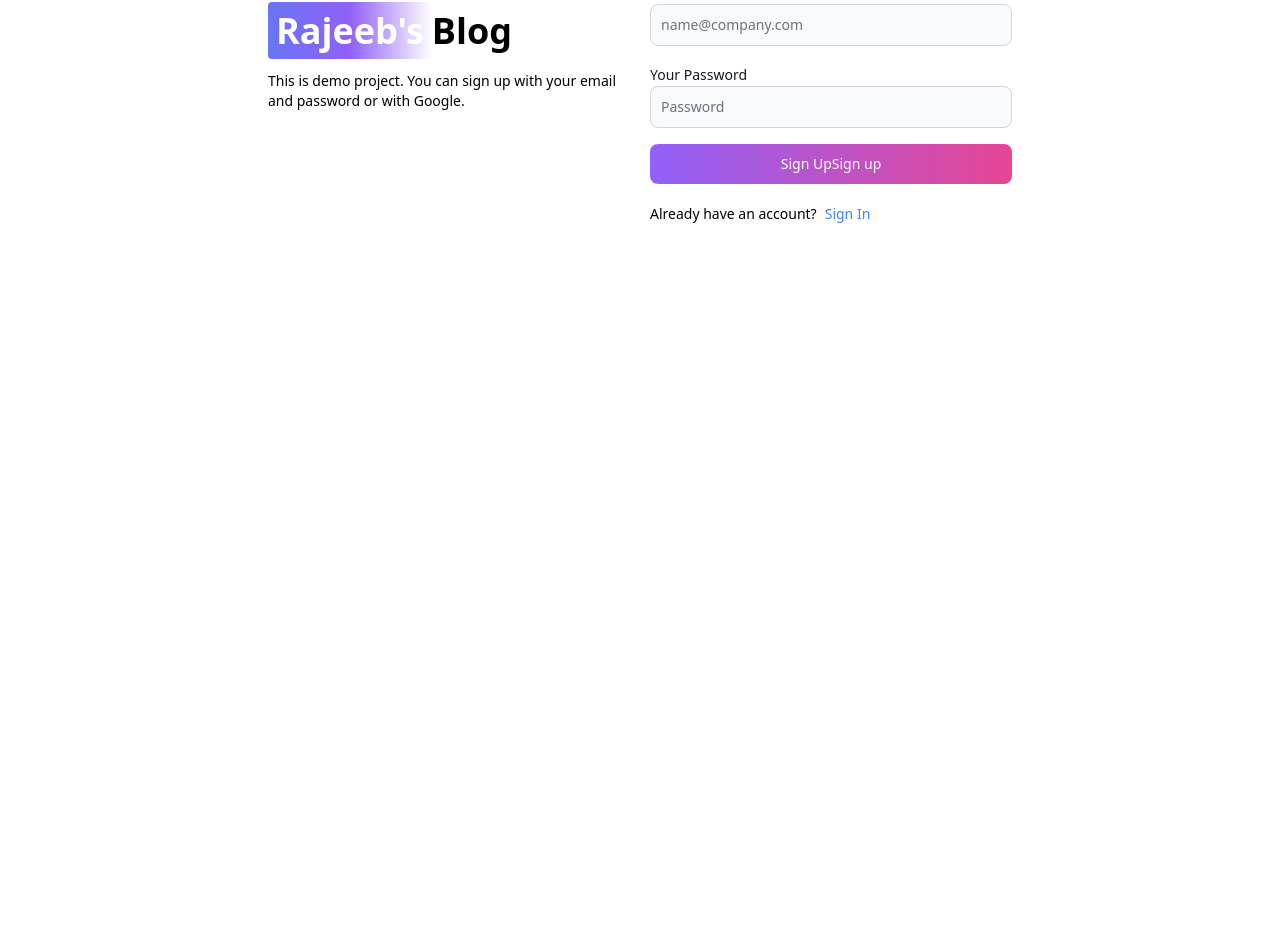
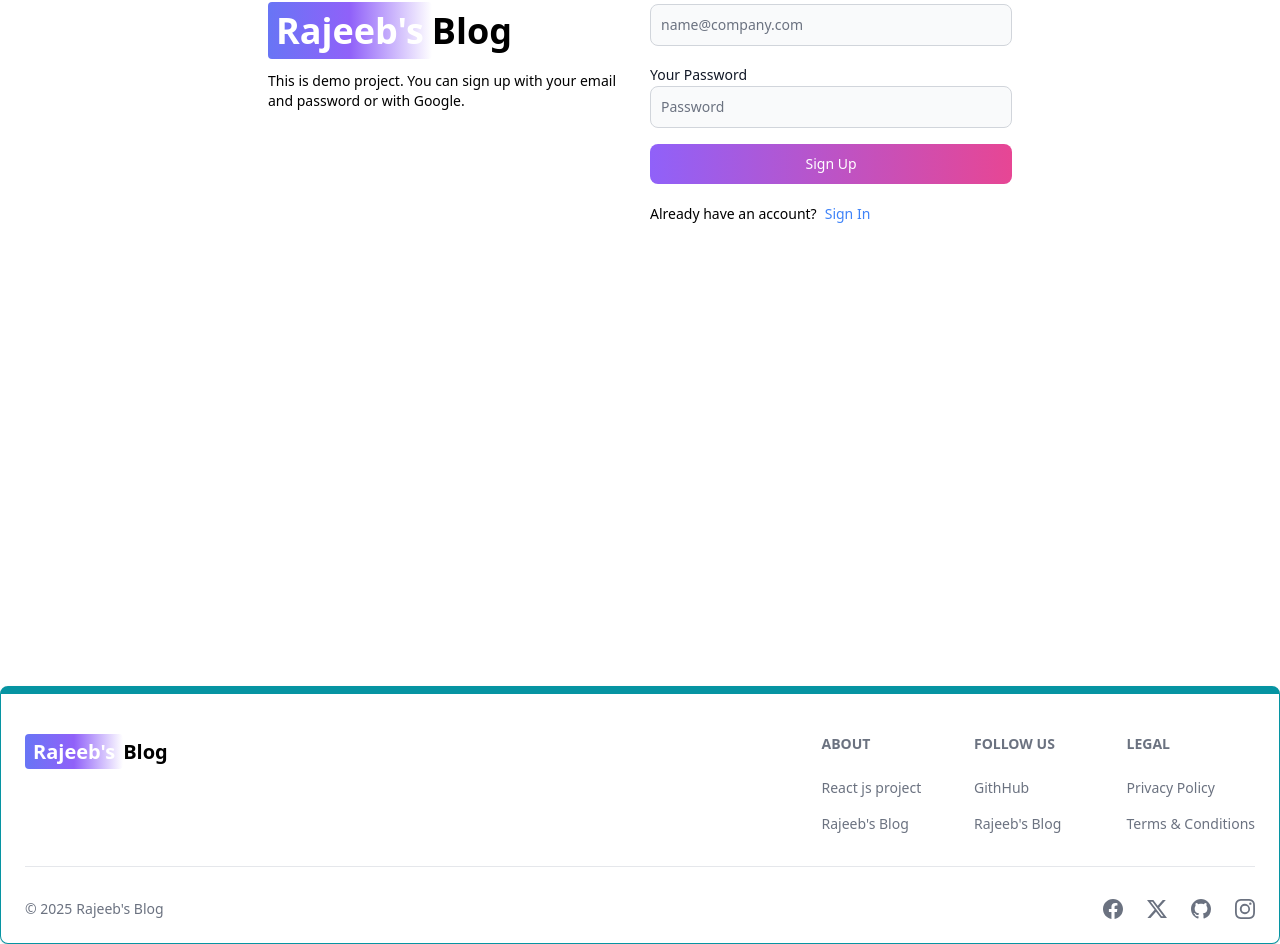
Before and after one commit to manimal001/mern-blog, a React (Vite) app in the folder client/: page /sign-up in a window 1280 px wide. Shown: the part 258-1202 px from the top of the page. Before the commit the page ends 944 px from the top, so only its background shows below. Built offline with nearby package versions, Linux system fonts and the light colour scheme.

Commit message:
create the footer component

```diff
--- a/client/src/App.jsx
+++ b/client/src/App.jsx
@@ -7,6 +7,7 @@
 import SignUp from './pages/SignUp';
 import Project from './pages/Project';
 import Header from './components/Header';
+import Footer from './components/Footer';
 
 
 
@@ -24,6 +25,7 @@
          <Route path='/project' element={<Project />}/>
          </Route>
      </Routes>
+     <Footer />
     </BrowserRouter>
   )
 }
--- /dev/null
+++ b/client/src/components/Footer.jsx
@@ -0,0 +1,93 @@
+import React from 'react';
+import { Footer } from 'flowbite-react';
+import { Link } from 'react-router-dom';
+import { BsFacebook, BsInstagram, BsTwitterX, BsGithub} from 'react-icons/bs';
+
+export default function FooterCom() {
+  return (
+    <Footer container className='border border-t-8 border-teal-500'>
+        <div className='w-full mx-auto max-w-7xl'>
+            <div className='grid justify-between w-full sm:flex md:grid-cols-1'>
+                <div className='mt-5'>
+                    <Link to="/" className='self-center text-lg font-semibold whitespace-nowrap sm:text-xl dark:text-white'>
+                    <span className='px-2 py-1 text-white rounded bg-gradient-to-r from-indigo-500 via-purple-500 to-pink-500-lg'>
+                    Rajeeb's
+                    </span>
+                    Blog
+                    </Link>
+                </div>
+                <div className='grid grid-cols-2 gap-8 mt-4 sm:grid-cols-3 sm:gap-6'>
+                     <div>
+                     <Footer.Title title='About' />
+                     <Footer.LinkGroup col>
+                        <Footer.Link
+                         href='http://www.google.com/search'
+                         target='_blank'
+                         rel='noopener noreferrer'
+                        >
+                            React js project
+                        </Footer.Link>
+                        <Footer.Link
+                         href='/about'
+                         target='_blank'
+                         rel='noopener noreferrer'
+                        >
+                           Rajeeb's Blog
+                        </Footer.Link>
+                     </Footer.LinkGroup>
+                     </div>
+                     <div>
+                     <Footer.Title title='Follow Us' />
+                     <Footer.LinkGroup col>
+                        <Footer.Link
+                         href='http://www.github.com/react'
+                         target='_blank'
+                         rel='noopener noreferrer'
+                        >
+                            GithHub
+                        </Footer.Link>
+                        <Footer.Link
+                         href='/about'
+                         target='_blank'
+                         rel='noopener noreferrer'
+                        >
+                           Rajeeb's Blog
+                        </Footer.Link>
+                     </Footer.LinkGroup>
+                     </div>
+                     <div>
+                     <Footer.Title title='Legal' />
+                     <Footer.LinkGroup col>
+                        <Footer.Link
+                         href='#'
+                        >
+                          Privacy Policy
+                        </Footer.Link>
+                        <Footer.Link
+                         href='#'
+
+                        >
+                          Terms &amp; Conditions
+                        </Footer.Link>
+                     </Footer.LinkGroup>
+                     </div>
+                </div>
+            </div>
+            <Footer.Divider />
+             <div className='w-full sm:flex sm:items-center sm:justify-between'>
+                 <Footer.Copyright
+                  href='#'
+                  by="Rajeeb's Blog"
+                  year={new Date().getFullYear()}
+                 />
+                 <div className='flex gap-6 mt-6 sm:mt-0 sm:justify-center'>
+                     <Footer.Icon href='#' icon={BsFacebook}/>
+                     <Footer.Icon href='#' icon={BsTwitterX}/>
+                     <Footer.Icon href='#' icon={BsGithub}/>
+                     <Footer.Icon href='#' icon={BsInstagram}/>
+                 </div>
+             </div>
+        </div>
+    </Footer>
+  );
+}
--- a/client/src/pages/SignUp.jsx
+++ b/client/src/pages/SignUp.jsx
@@ -77,7 +77,7 @@
               ) : (
                 'Sign Up'
               )}
-             Sign up
+
           </Button>
           </form>
           <div className='flex gap-2 mt-5 text-sm'>
```
